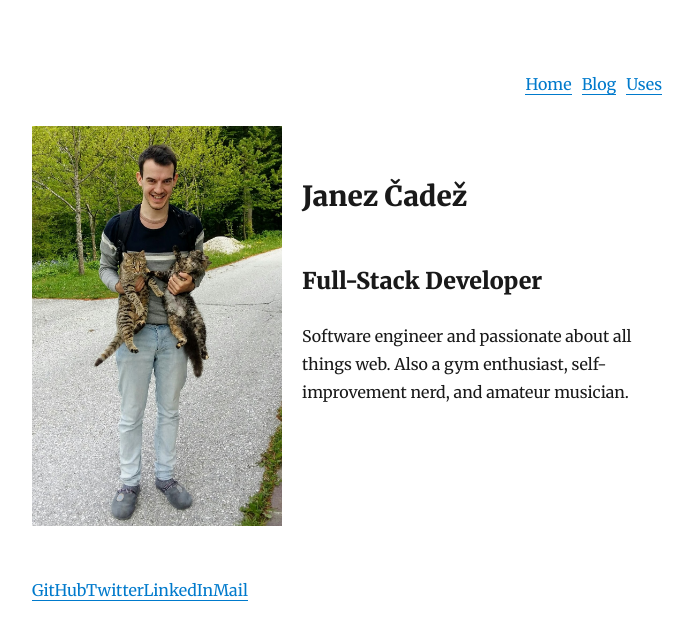
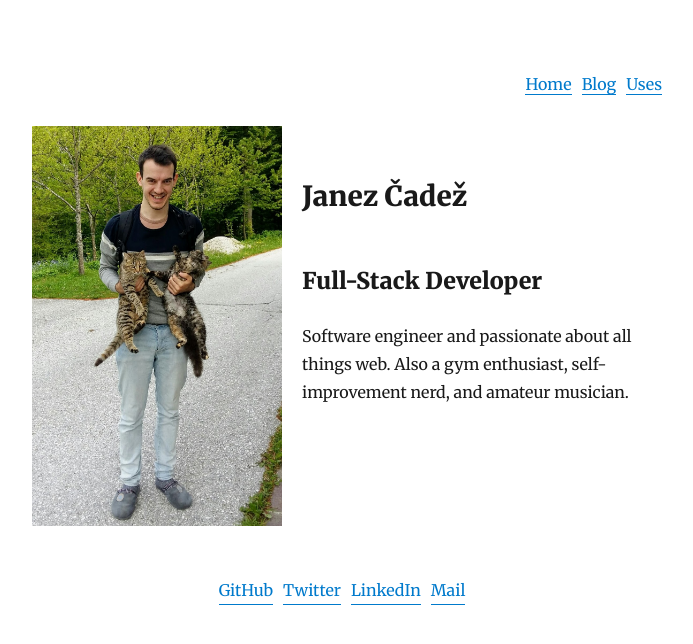
Before and after one commit to jamzi/portfolio, a Gatsby site: page / in a window 1280 px wide. Shown: the whole page, without its empty margins (293-986 px from the left). Built offline with nearby package versions, Linux system fonts and the light colour scheme; Gatsby itself is replaced by a stand-in of ours; some packages are replaced by stand-ins of ours.

Commit message:
styling footer

```diff
--- a/src/components/footer.js
+++ b/src/components/footer.js
@@ -25,9 +25,12 @@ const items = [
 
 const Footer = () => {
   return (
-    <div style={{ marginTop: "50px" }}>
+    <div
+      style={{ marginTop: "50px", display: "flex", justifyContent: "center" }}
+    >
       {items.map(item => (
         <a
+          style={{ marginRight: "10px" }}
           href={item.url}
           key={item.id}
           target="_blank"
```
